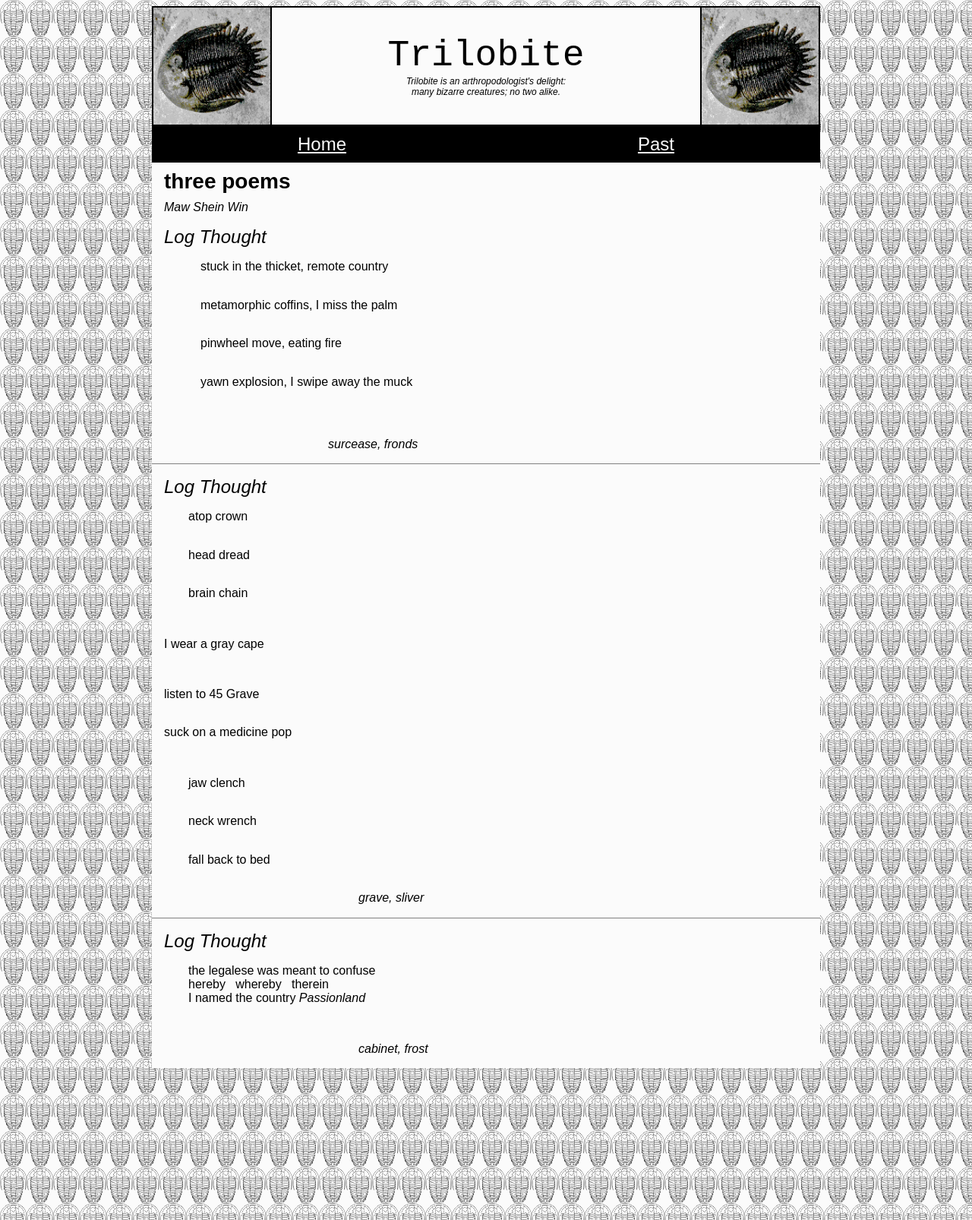
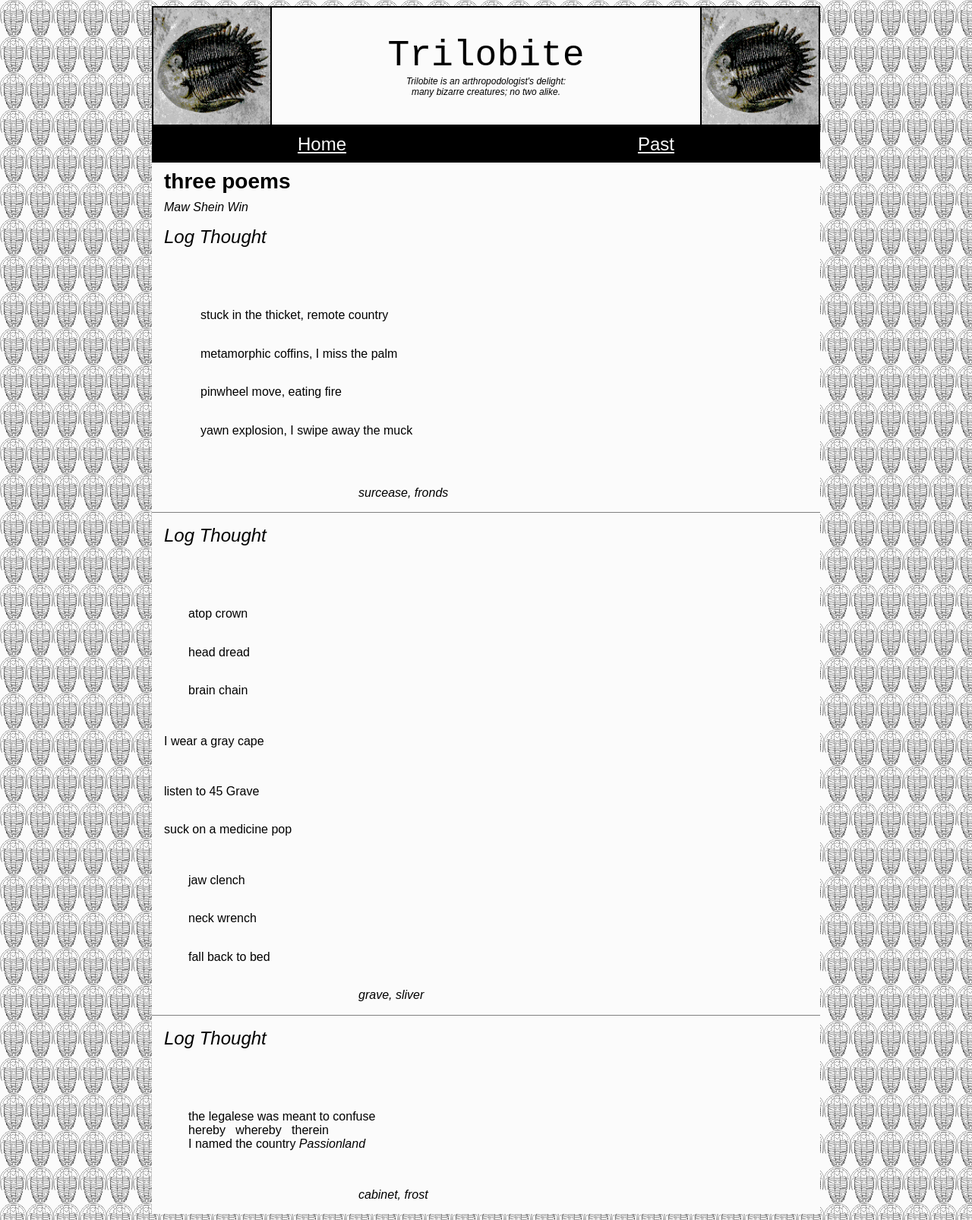
Before and after one commit to trilobite-poetry/trilobite-poetry.github.io, a Jekyll site: the page built from issues/_current/maw.md, in a window 1280 px wide. Shown: the whole page at 76% size. Built offline with Jekyll 4.4.1, drawn with Linux system fonts in a browser that asks for light colours.

Commit message:
maw titles spacing

```diff
--- a/issues/_current/maw.md
+++ b/issues/_current/maw.md
@@ -18,6 +18,10 @@ contributor: Maw Shein Win
 
 .indent4 {
     text-indent: 16rem;
+}
+
+h2 {
+    margin-bottom: 4rem!important;
 }
 
 </style>
@@ -49,7 +53,7 @@ yawn explosion, I swipe away the muck
 ---
 
 *surcease, fronds*
-{: .indent3}
+{: .indent4}
 
 ## Log Thought
 
```
